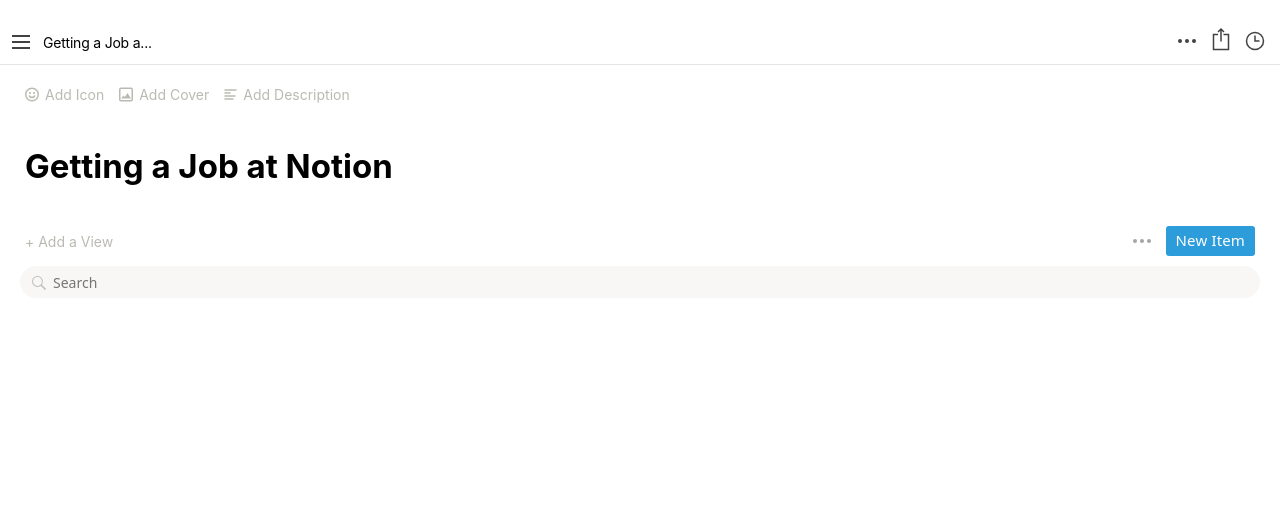
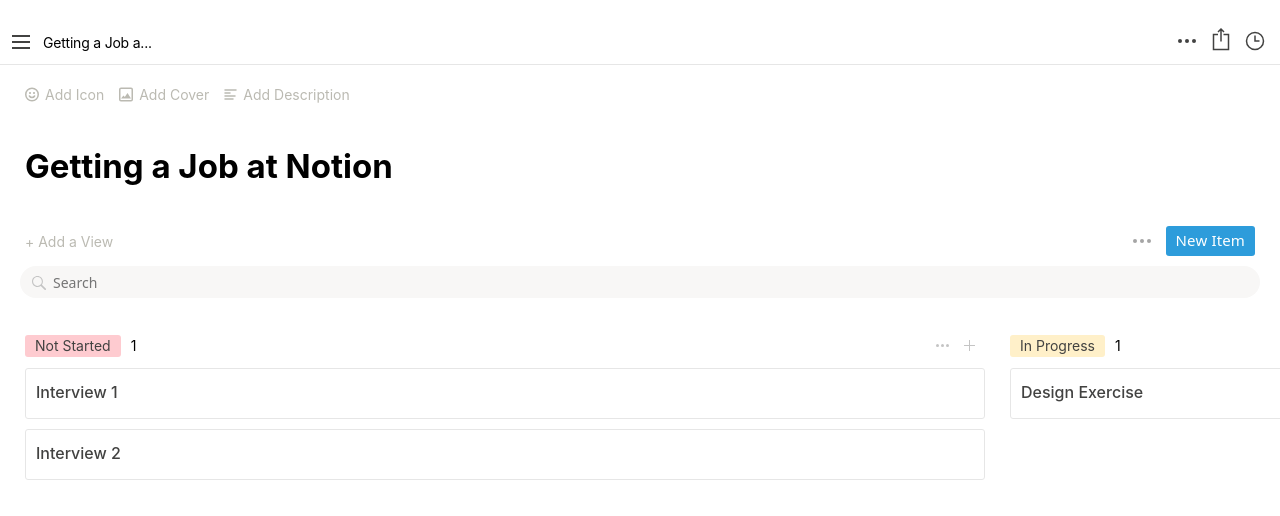
Before and after one commit to neilspurgeon/notion-prototype, a React (Create React App) app: page / in a window 1280 px wide. Shown: the top 516 px of the page. Built offline with nearby package versions, Linux system fonts and the light colour scheme.

Commit message:
Added board columnds and recent search

```diff
--- a/src/components/Board/index.js
+++ b/src/components/Board/index.js
@@ -2,6 +2,30 @@
 import styled from 'styled-components';
 import BoardHeader from 'components/BoardHeader';
 import SearchBar from 'components/SearchBar';
+import BoardCol from 'components/BoardCol';
+
+const notStartedArr = [
+  { title: "Interview 1"},
+  { title: "Interview 2" },
+]
+
+const inProgressArr = [
+  { title: "Design Exercise"},
+]
+
+const completeArr = [
+  { title: "Phone Call" },
+]
+
+const recentSearchArr = ["Interview", "Inter", "Phone", "Design", "Exercise"];
+
+const HorizontalScroll = styled.div`
+  white-space: nowrap;
+  width: 100vw;
+  overflow-x: auto;
+  display: flex;
+  padding-top: 67px;
+`
 
 class Board extends React.Component {
   constructor(props) {
@@ -38,7 +62,17 @@
           value={this.state.searchValue}
           onChange={this.handleSearchChange}
           onClear={this.handleClearSearch}
-          onCancel={this.handleCancelSearch} />
+          onCancel={this.handleCancelSearch}
+          suggestions={recentSearchArr}
+        />
+
+        <HorizontalScroll>
+          <BoardCol type="notStarted" items={notStartedArr} />
+          <BoardCol type="inProgress" items={inProgressArr} />
+          <BoardCol type="complete" items={completeArr} />
+          <BoardCol type="hidden" />
+        </HorizontalScroll>
+
       </div>
     )
   }
--- /dev/null
+++ b/src/components/BoardCol/index.js
@@ -0,0 +1,98 @@
+import React, { css } from 'react';
+import styled from 'styled-components';
+
+import actionIcons from './actions.svg';
+
+const SectionLabel = styled.h2`
+  padding: 2px 10px 3px;
+  display: inline-block;
+  font-weight: 400;
+  font-size: 1.4rem;
+  border-radius: 3px;
+  color: #424241;
+  ${props => (props.type == "notStarted") && `
+    background-color: #FECBD0;
+  `}
+
+  ${props => (props.type == "inProgress") && `
+    background-color: #FFF0C9;
+  `}
+
+  ${props => (props.type == "complete") && `
+    background-color: #CAE8E4;
+  `}
+
+  ${props => (props.type == "hidden") && `
+    background-color: #DADADA;
+  `}
+`
+
+const Header = styled.div`
+  display: flex;
+  align-items: center;
+  justify-content: space-between
+`
+
+const Actions = styled.img`
+  padding: 0 10px;
+`
+
+const Count = styled.span`
+  flex-grow: 2;
+  padding: 0 10px;
+`
+
+const Wrapper = styled.div`
+  width: 75vw;
+  margin-left: 25px;
+  display: inline-block;
+  flex-shrink: 0;
+`
+
+const Item = styled.div`
+  border: 1px solid #E6E6E6;
+  border-radius: 3px;
+  font-size: 1.6rem;
+  font-weight: 500;
+  padding: 13px 10px 16px;
+  margin-bottom: 10px;
+  color: #424241;
+`
+
+const BoardCol = (props) => {
+  console.log(props);
+  return (
+    <Wrapper>
+
+      <Header>
+        {props.type === "notStarted" &&
+          <SectionLabel type="notStarted">Not Started</SectionLabel>
+        }
+
+        {props.type === "inProgress" &&
+          <SectionLabel type="inProgress">In Progress</SectionLabel>
+        }
+
+        {props.type === "complete" &&
+          <SectionLabel type="complete">Complete</SectionLabel>
+        }
+
+        {props.type === "hidden" &&
+          <SectionLabel type="hidden">Hidden</SectionLabel>
+        }
+
+        <Count>1</Count>
+
+        <Actions src={actionIcons} />
+      </Header>
+
+      {props.items && props.items.map( (item, i) =>
+        <Item>{item.title}</Item>
+      )}
+
+    </Wrapper>
+  )
+
+};
+
+export default BoardCol;
--- a/src/components/SearchBar/index.js
+++ b/src/components/SearchBar/index.js
@@ -19,16 +19,24 @@
 `
 
 const Container = styled.div`
-  transition: .3s ease all;
+  transition: .3s ease transform ,
+              2s ease height 1s,
+              1s ease background-color .3s;
   transition-delay: .1s;
-  background-color: rgba(255, 255, 255, 1);
-  height: 100vh;
+  background-color: rgba(255, 255, 255, 0);
+  height: 10vh;
+  position: absolute;
+  width: 100%;
 
   ${({ active }) => active && css `
     transform: translateY(-41vh);
     background-color: rgba(255, 255, 255, 1);
     height: 100vh;
-  `}
+    position: fixed;
+    transition: .3s ease transform .1s,
+                .3s ease height,
+                .2s ease background-color;
+    `}
 `
 
 const SearchWrapper = styled.div`
@@ -75,6 +83,30 @@
   `}
 `
 
+const SearchResults = styled.div`
+  margin: 0 25px;
+`
+
+const ResultUl = styled.ul`
+  padding: 0;
+`
+
+const RencentLi = styled.li`
+  list-style: none;
+  padding: 15px 0;
+  border-bottom: 1px solid #E6E6E6;
+  margin: 0;
+  color: #A5A5A5;
+  font-weight: 400;
+  font-size: 1.6rem;
+`
+
+const RecentHeader = styled.h2`
+  font-size: 1.4rem;
+  font-weight: 600;
+  color: #424241;
+`
+
 class SubHeader extends React.Component {
   constructor(props) {
     super(props);
@@ -105,6 +137,18 @@
           <Cancel onClick={this.handleCancel} active={this.state.active}>Cancel</Cancel>
 
         </SearchWrapper>
+
+        {this.state.active && !this.props.value &&
+          <SearchResults>
+
+            <RecentHeader>Recent</RecentHeader>
+            <ResultUl>
+              {this.props.suggestions.map((text, i) => <RencentLi key={text}>{text}</RencentLi> ) }
+            </ResultUl>
+
+          </SearchResults>
+        }
+
       </Container>
     )
   }
```
Also changed, not shown: src/components/BoardCol/actions.svg (added).
